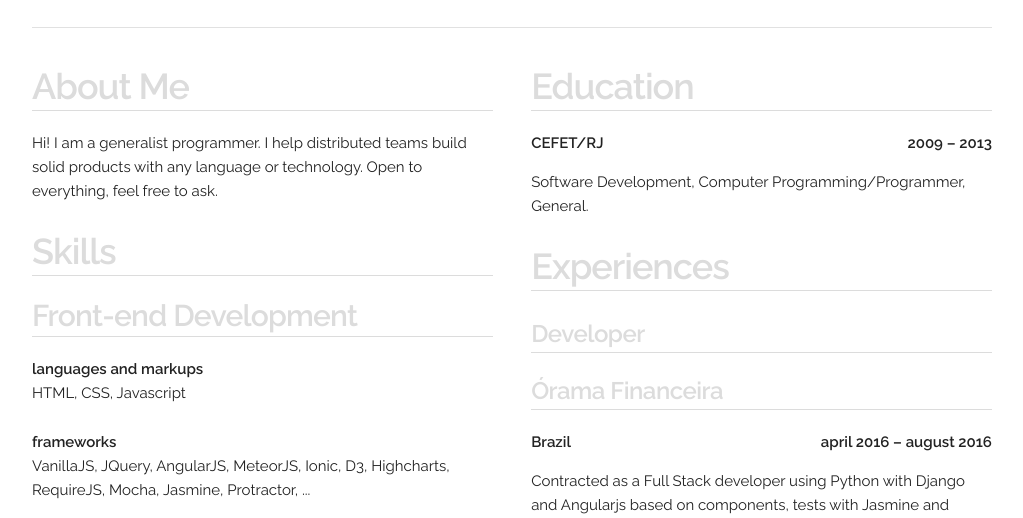
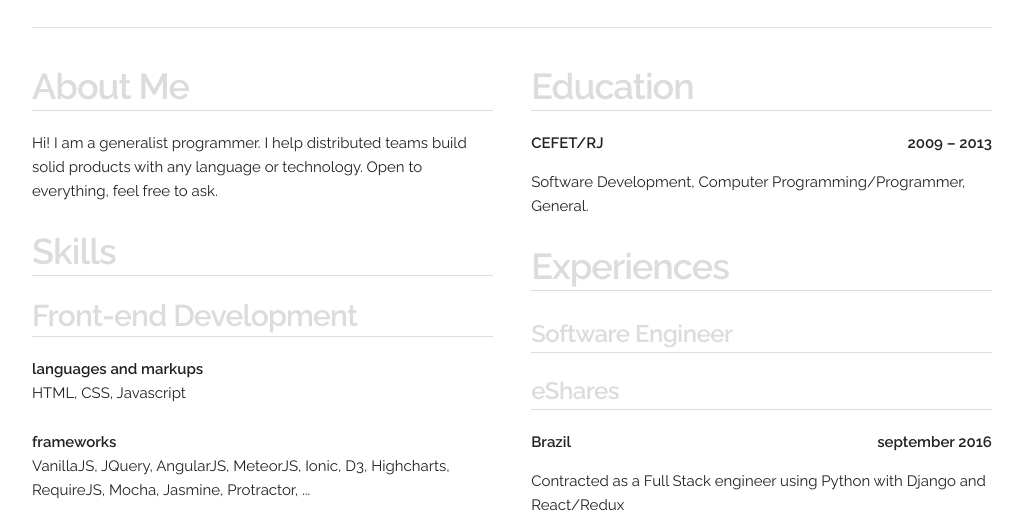
Before and after one commit to aj07mm/aj07mm.github.io, a plain HTML site: page resume.html in a window 1280 px wide. Shown: the part 282-800 px from the top of the page, without its empty margins (128-1151 px from the left). Drawn offline with Linux system fonts and the light colour scheme.

Commit message:
resume update

```diff
--- a/resume.html
+++ b/resume.html
@@ -199,6 +199,22 @@
         <h3>Experiences</h3>
 
         <p>
+          <h5>Software Engineer</h5>
+          <h5>eShares</h5>
+
+          <span class="contract-info">
+            <span class="left">Brazil</span>
+            <span class="right">september 2016</span>
+          </span>
+
+          Contracted as a Full Stack engineer using Python with Django and React/Redux
+          </br>
+          </br>
+          I am currently developing solutions for private market
+
+        </p>
+
+        <p>
           <h5>Developer</h5>
           <h5>Órama Financeira</h5>
 
```
